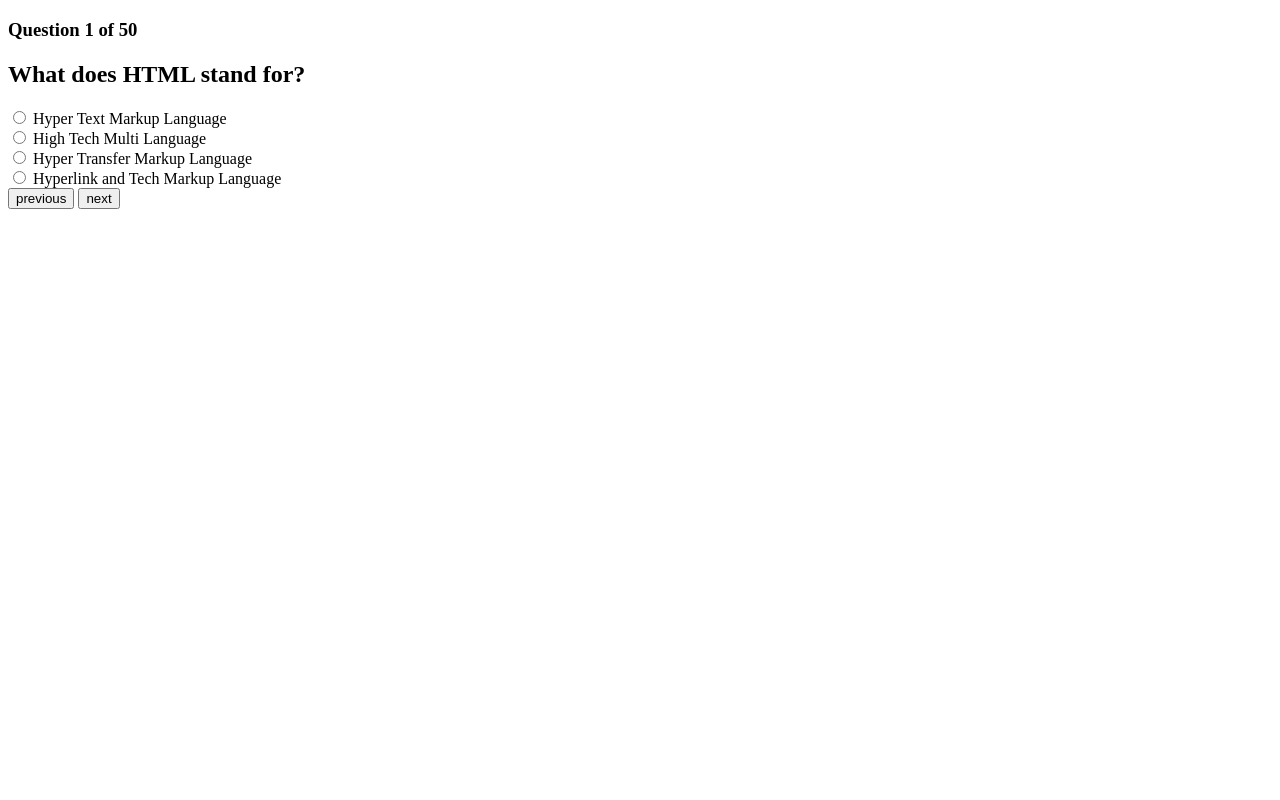
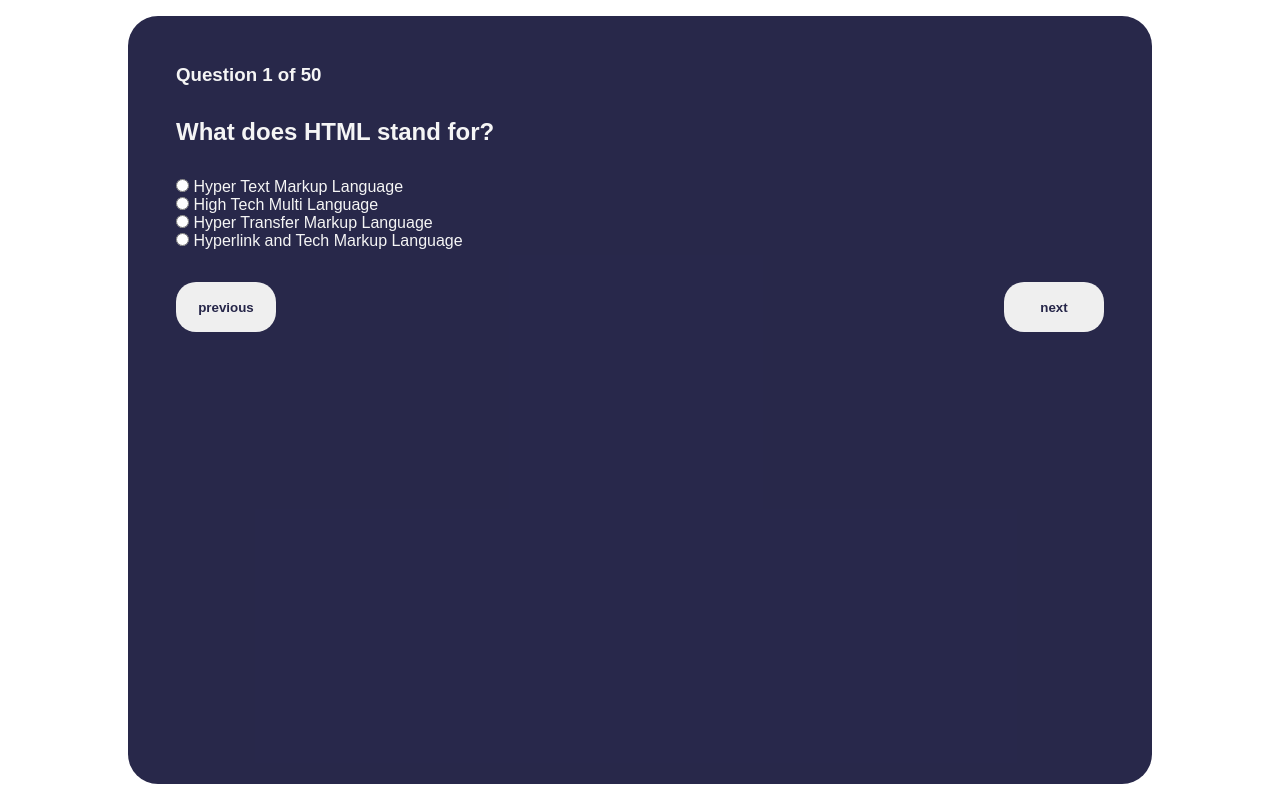
Before and after one commit to chukwu-Emmanuel-Eke/quiz, a plain HTML site: page index.html in a window 1280 px wide. Drawn offline with Linux system fonts and the light colour scheme.

Commit message:
Add styles for quiz app layout and buttons
Added CSS styles for layout and button design.

```diff
--- a/index.html
+++ b/index.html
@@ -4,14 +4,70 @@
     <meta charset="UTF-8">
     <meta name="viewport" content="width=device-width, initial-scale=1.0">
     <title>quiz app</title>
+    <style>
+        *{
+            padding: 0;
+            margin: 0;
+            box-sizing: border-box;
+            font-family: Arial, Helvetica, sans-serif;
+        }
+        body{
+             width: 100vw;
+            height: 100vh;
+            display: flex;
+            flex-direction: column;
+            align-items:center;
+            justify-content: center;
+        }
+        .container{
+            width: 80%;
+            height: 100%;
+            display: flex;
+            flex-direction: column;
+            gap: 2rem;
+            background-color: #04042cda;
+            border-radius:30px;
+            margin: 1rem;
+            padding: 3rem;
+
+        }
+        #previous{
+         color: #04042cda;
+         width: 100px;
+         height: 50px;
+         border-radius: 20px;
+         border: none;
+         cursor: pointer;
+        font-weight: 900;
+        }
+        #next{
+         color: #04042cda;
+         width: 100px;
+         height: 50px;
+         border-radius: 20px;
+         border: none;
+         cursor: pointer;
+         font-weight: 900;
+        }
+    .control{
+        display:flex;
+        justify-content: space-between;
+    }
+    h2,h3, #option{
+        color: whitesmoke;
+    }
+
+    </style>
 </head>
 <body>
     <div class="container">
         <h3 id="questionNumber"></h3>
         <h2 id="question"></h2>
         <div id="option"></div>
+        <div class="control">
         <button id="previous">previous</button>
         <button id="next">next</button>
+        </div>
     </div>
   <script src="quiz.js"></script>
 </body>
```
